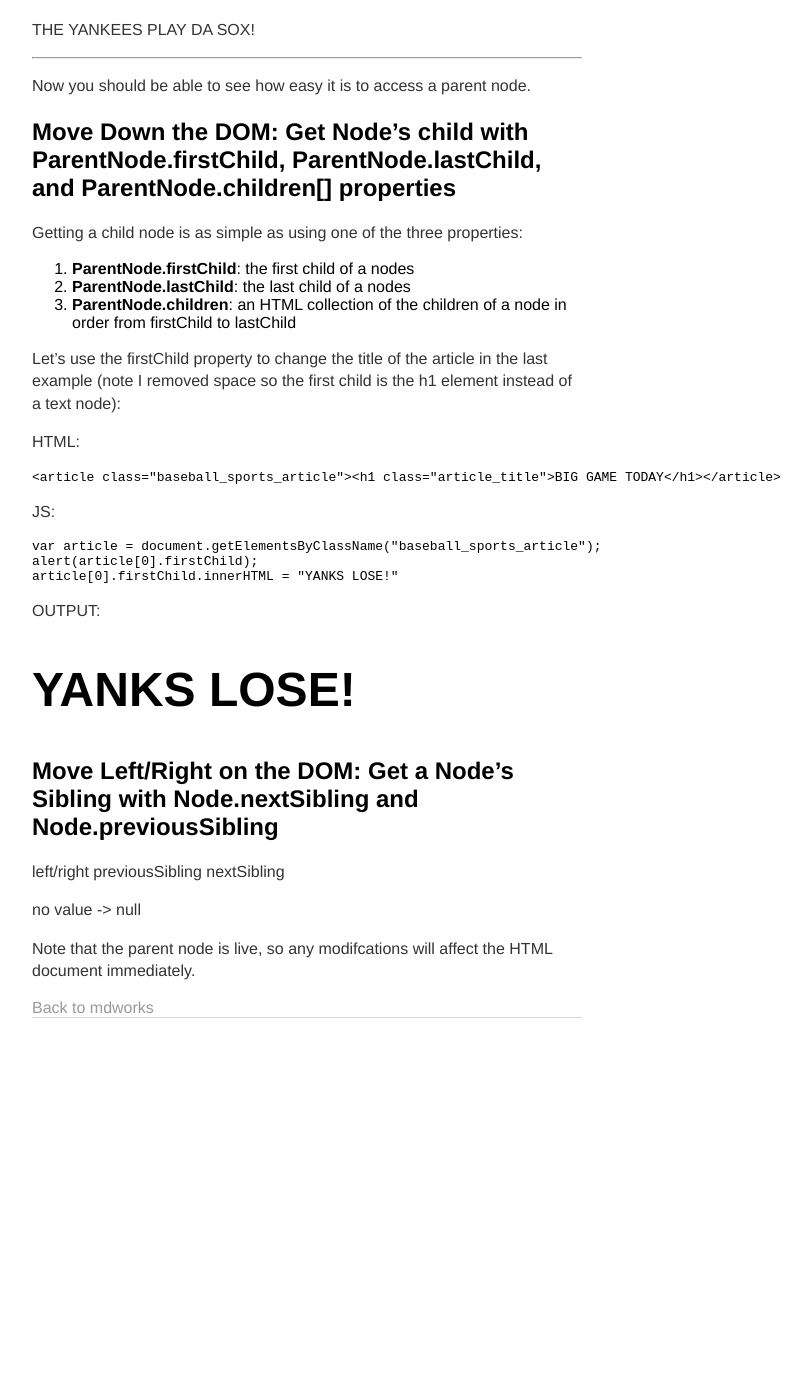
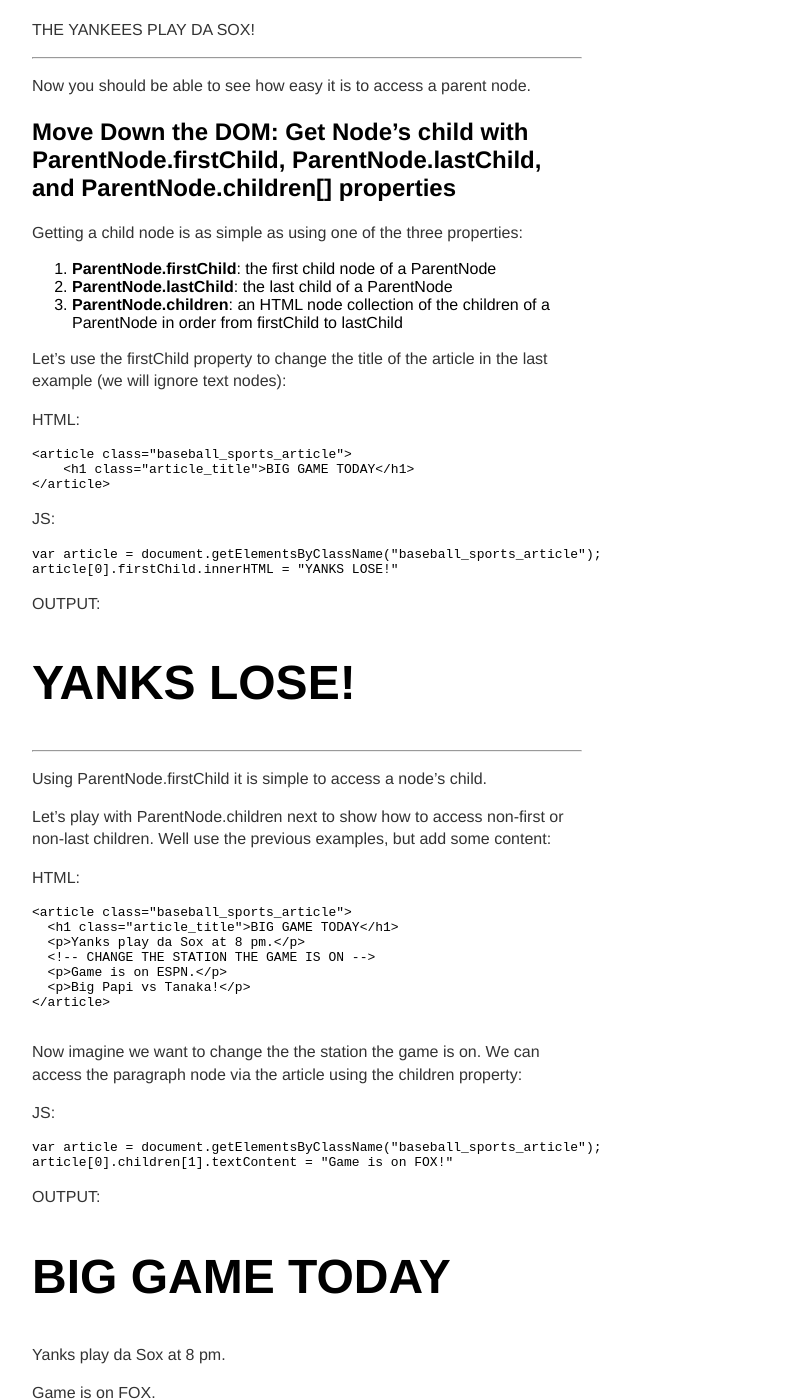
Before and after one commit to btmbtm/btmbtm.github.io, a Jekyll site: the page built from _posts/2016-07-19-mdworks-09-question-DOM-traversal-via-node-relationships.md, in a window 1280 px wide and 1400 px high, scrolled down 1144 px. Shown: the whole window, without its empty margins (333-1144 px from the left). Built offline with Jekyll 4.4.1, drawn with Linux system fonts in a browser that asks for light colours; before the commit the page ends 2222 px from its top, so only the background shows below that.

Commit message:
Update DOM posts

````diff
--- a/_posts/2016-07-19-mdworks-09-question-DOM-traversal-via-node-relationships.md
+++ b/_posts/2016-07-19-mdworks-09-question-DOM-traversal-via-node-relationships.md
@@ -48,30 +48,69 @@ Now you should be able to see how easy it is to access a parent node.
 
 Getting a child node is as simple as using one of the three properties:
 
-1. **ParentNode.firstChild**: the first child of a nodes
-2. **ParentNode.lastChild**: the last child of a nodes
-3. **ParentNode.children**: an HTML collection of the children of a node in order from firstChild to lastChild
+1. **ParentNode.firstChild**: the first child node of a ParentNode
+2. **ParentNode.lastChild**: the last child of a ParentNode
+3. **ParentNode.children**: an HTML node collection of the children of a ParentNode in order from firstChild to lastChild
 
 
-Let's use the firstChild property to change the title of the article in the last example (note I removed space so the first child is the h1 element instead of a text node):
+Let's use the firstChild property to change the title of the article in the last example (we will ignore text nodes):
 
 HTML:
 
 ```
-<article class="baseball_sports_article"><h1 class="article_title">BIG GAME TODAY</h1></article>
+<article class="baseball_sports_article">
+    <h1 class="article_title">BIG GAME TODAY</h1>
+</article>
 ```
 
 JS:
 
 ```
 var article = document.getElementsByClassName("baseball_sports_article");
-alert(article[0].firstChild);
 article[0].firstChild.innerHTML = "YANKS LOSE!"
 ```
 
 OUTPUT:
 
 <article class="baseball_sports_article"><h1 class="article_title">YANKS LOSE!</h1>
+</article>
+
+<hr>
+
+Using ParentNode.firstChild it is simple to access a node's child.
+
+Let's play with ParentNode.children next to show how to access non-first or non-last children. Well use the previous examples, but add some content:
+
+HTML:
+
+```
+<article class="baseball_sports_article">
+  <h1 class="article_title">BIG GAME TODAY</h1>
+  <p>Yanks play da Sox at 8 pm.</p>
+  <!-- CHANGE THE STATION THE GAME IS ON -->
+  <p>Game is on ESPN.</p>
+  <p>Big Papi vs Tanaka!</p>
+</article>
+
+```
+
+Now imagine we want to change the the station the game is on. We can access the paragraph node via the article using the children property:
+
+JS:
+
+```
+var article = document.getElementsByClassName("baseball_sports_article");
+article[0].children[1].textContent = "Game is on FOX!"
+```
+
+OUTPUT:
+
+<article class="baseball_sports_article">
+  <h1 class="article_title">BIG GAME TODAY</h1>
+  <p>Yanks play da Sox at 8 pm.</p>
+  <!-- CHANGE THE STATION THE GAME IS ON -->
+  <p>Game is on FOX.</p>
+  <p>Big Papi vs Tanaka!</p>
 </article>
 
 
````
